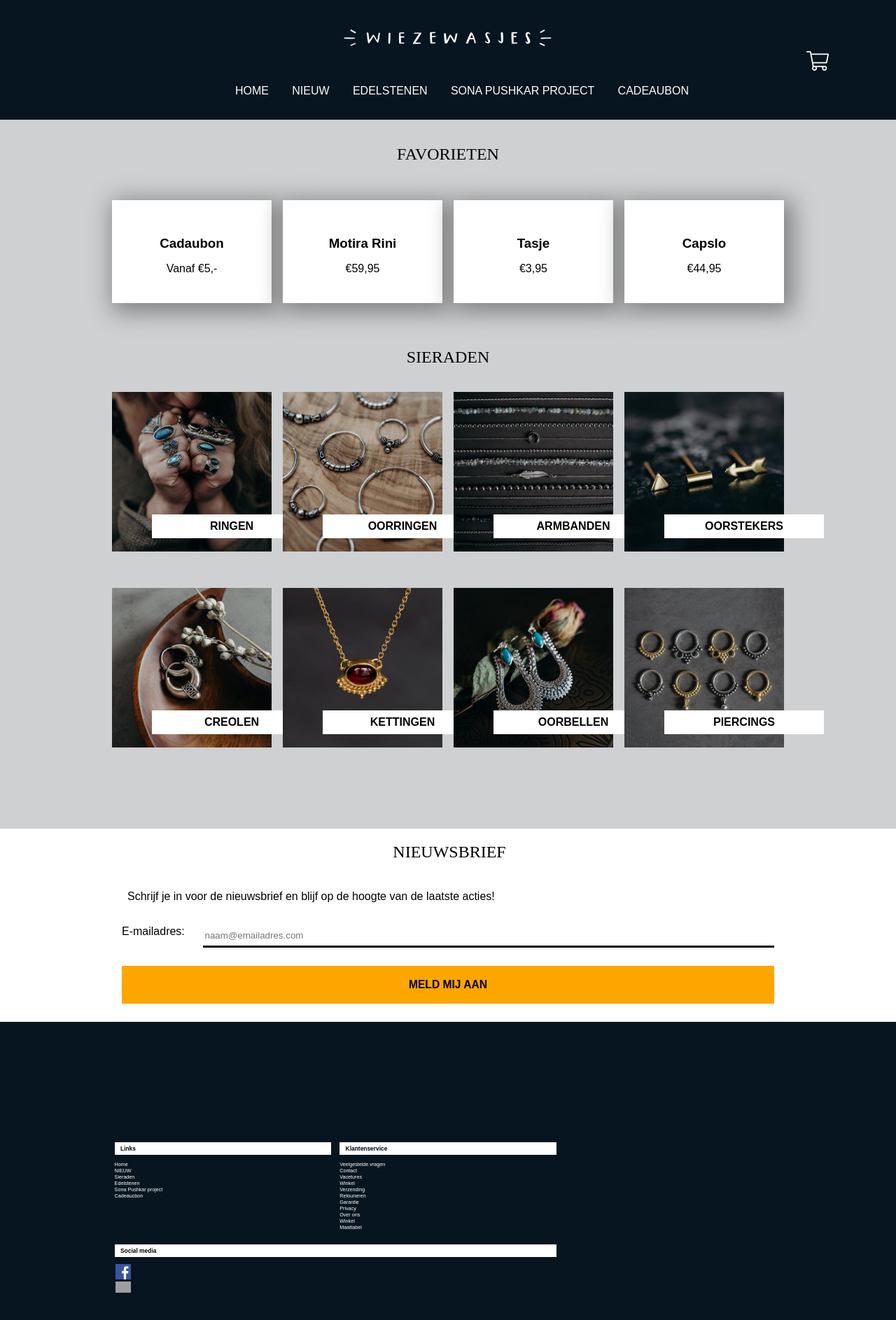
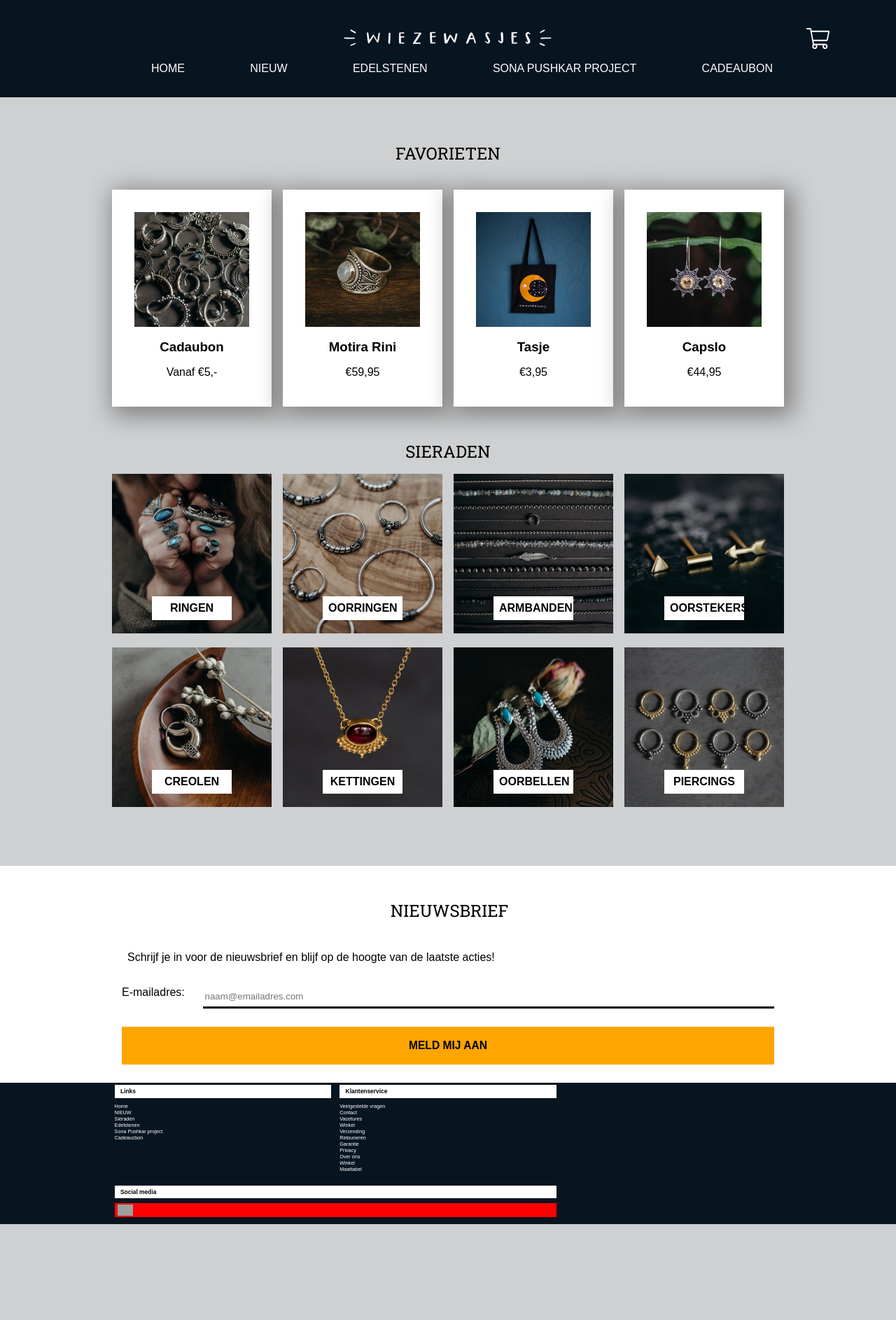
Before and after one commit to kitklop/frontend-blok-web, a plain HTML site: page index.html in a window 1280 px wide. Shown: the whole page at 70% size. After the commit the page ends 1749 px from the top, so only its background shows below. Drawn offline with Linux system fonts and the light colour scheme; grey boxes are pictures that could not be loaded; a web font is replaced by a local one.

Commit message:
eindoplevering0.9

```diff
--- a/index.html
+++ b/index.html
@@ -15,7 +15,7 @@
 <h1>Wiezewasjes sieraden!</h1>
 
 <a href="index.html"><img src="Afbeeldingen/Logo.png" alt=""></a>
-        <a href="#"><img src="Afbeeldingen/winkelwagentje.svg" alt="icoon winkelwagentje"></a>
+<button type="button" scr="#"></button>
 
 <nav>
 <ul>
@@ -150,38 +150,42 @@
 <footer>
 
 <section>
-
 <h3>Links</h3>
-            <a href="index.html">Home</a>
-            <a href="#">NIEUW</a>
-            <a href="#">Sieraden</a>
-            <a href="#">Edelstenen</a>
-            <a href="#">Sona Pushkar project</a>
-            <a href="#">Cadeaucbon</a>
+<ul>
+<li><a href="index.html">Home</a></li>
+<li><a href="#">NIEUW</a></li>
+<li><a href="#">Sieraden</a></li>
+<li><a href="#">Edelstenen</a></li>
+<li><a href="#">Sona Pushkar project</a></li>
+<li><a href="#">Cadeaucbon</a></li>
+</ul>
 </section>
 
 <section>
 <h3>Klantenservice</h3>
-            <a href="#">Veelgestelde vragen</a>
-            <a href="#">Contact</a>
-            <a href="#">Vacetures</a>
-            <a href="#">Winkel</a>
-            <a href="#">Verzending</a>
-            <a href="#">Retouneren</a>
-            <a href="#">Garantie</a>
-            <a href="#">Privacy</a>
-            <a href="#">Over ons</a>
-            <a href="#">Winkel</a>
-            <a href="#">Maattabel</a>
+<ul>
+<li><a href="#">Veelgestelde vragen</a></li>
+<li><a href="#">Contact</a></li>
+<li><a href="#">Vacetures</a></li>
+<li><a href="#">Winkel</a></li>
+<li><a href="#">Verzending</a></li>
+<li><a href="#">Retouneren</a></li>
+<li><a href="#">Garantie</a></li>
+<li><a href="#">Privacy</a></li>
+<li><a href="#">Over ons</a></li>
+<li><a href="#">Winkel</a></li>
+<li><a href="#">Maattabel</a></li>
+</ul>
 </section>
 
 <section>
 <h3>Social media</h3>
-            <a href="https://www.facebook.com/"><img src="Afbeeldingen/Facebook.svg" alt="facebook logo"></a>
-            <a href="https://www.instagram.com/"><img src="Afbeeldingen/instagram-logo.png" alt="instagram logo"></a>
+<ul>
+<li><a href="https://www.facebook.com/"><img src="Afbeeldingen/Facebook.svg" alt="facebook logo"></a></li>
+<li><a href="https://www.instagram.com/"><img src="Afbeeldingen/instagram-logo.png" alt="instagram logo"></a></li>
+</ul>
 </section>
 
-        <h3></h3>
 </footer>
 
 </body>
--- a/wiezewasjes.css
+++ b/wiezewasjes.css
@@ -1,10 +1,24 @@
+/*---------------------------------------------
+OVERALL STYLING
+---------------------------------------------*/
+
+/* ---------------------------------------------
+FONT
+-----------------------------------------------*/
+
+/* KOPJES*/
+@import url(//fonts.googleapis.com/css?family=Roboto+Slab&display=swap);
+
+/* TEKST*/
 @font-face {
-    font-family: 'American Typewriter';
-    src: url("AmericanTypewriter.ttc") format("truetype");
+font-family: 'Avenir';
+src: url("Avenir.ttc") format("truetype");
 }
 
-body {
-    font-family: 'Helvetica', sans-serif;
+/* ---------------------------------------------
+BODY
+-----------------------------------------------*/
+body{
 margin: 0;
 color: black;
 }
@@ -13,19 +27,19 @@ body.index {
 background-color: #ced0d2;
 }
 
-
-
+/* ---------------------------------------------
+KOPJES
+-----------------------------------------------*/
 h1,
 h2 {
-
-    font-family: 'American Typewriter', serif;
+margin-top: 2em;
+font-family: 'Roboto Slab', serif;
 text-transform: uppercase;
 text-align: center;
 color: black;
 text-decoration: none;
 font-weight: normal
 }
-
 
 h3 {
 font-family: "Avenir", sans-serif;
@@ -49,12 +63,9 @@ a {
 text-decoration: none;
 }
 
-
-
-
-
-/*header*/
-
+/* ---------------------------------------------
+HEADER
+-----------------------------------------------*/
 body > header {
 background: #071520;
 }
@@ -66,8 +77,8 @@ body > header h1 {
 left: -666em;
 }
 
-/*logo*/
-body > header > a:first-of-type > img {
+/* LOGO */
+body > header > a > img {
 display: block;
 width: 20em;
 
@@ -76,21 +87,29 @@ body > header > a:first-of-type > img {
 padding-top: 2em;
 }
 
-body > header > a:last-of-type > img {
-    width: 2em;
-    position: relative;
+/* WINKELWAGENTJE*/
+body > header > button {
+background-image: url(Afbeeldingen/winkelwagentje.svg);
+background-color: #071520;
+background-repeat: no-repeat;
+width: 2.5em;
+height: 2.5em;
+
+position: absolute;
 left: 90%;
-    padding-top: -5em;
+top: 5%;
 
+border: none;
 }
 
+/* WINKELWAGENTJE TOEGEVOEGD*/
+body.toegevoegd > header > button {
+background-image: url(Afbeeldingen/winkelwagentjeStip.svg);
+}
 
-
-/*navigatiebalk*/
-
+/* NAVIGATIEBAR */
 body > header > nav {
-    margin: 0em 3em 0em 3em;
-    max-width: 45em;
+width: 75%;
 margin-left: auto;
 margin-right: auto;
 }
@@ -119,16 +138,11 @@ body > header > nav ul a {
 white-space: nowrap;
 }
 
+/* EINDE HEADER */
 
-
-
-
-
-
-/*Alles na navigatie*/
-
-/*Stijling 'Favorieten'*/
-
+/*---------------------------------------------
+FAVORIETEN ALGEMEEN
+---------------------------------------------*/
 body.index > section > a > article {
 background-color: white;
 color: black;
@@ -140,14 +154,14 @@ body.index article img {
 max-width: 100%;
 }
 
-/*Stijling 'Sieraden'*/
-
+/*---------------------------------------------
+SIERADEN ALGEMEEN
+---------------------------------------------*/
 main.index {
 background-color: #ced0d2;
 }
 
-/*stijling kopjes sieraden*/
-
+/* KOPJES SIERADEN */
 body.index > main > a > article > button {
 position: absolute;
 }
@@ -155,7 +169,93 @@ body.index > main > a > article > button {
 body.index > main > h2 {
 margin-top: 2em;
 text-align: center;
-    margin: ;
+margin: 0;
+}
+
+/*---------------------------------------------
+FOOTER ALGEMEEN
+---------------------------------------------*/
+footer {
+background-color: #071520;
+width: auto;
+padding: 0 12.5%;
+}
+
+footer > section {
+;
+font-size: 75%;
+}
+
+footer > section > ul{
+list-style: none;
+padding: 0;
+}
+
+footer > section > h3{
+padding: .5em;
+color: black;
+background-color: white;
+text-align: left;
+margin: 0
+}
+
+footer > section > ul > li > a {
+margin-top: 1em;
+color: white;
+;
+
+}
+
+footer > section:last-of-type > ul {
+background-color: red;
+display: inline-flex;
+flex-direction: row;
+align-items: flex-start;
+}
+
+
+/*---------------------------------------------
+DETAILPAGINA ALGEMEEN
+---------------------------------------------*/
+
+/* NAVIGATIE PAD */
+body.detail > main > p:first-of-type {
+margin: 2em;
+word-spacing: .5em;
+}
+
+/* PRODUCT BESCHRIJVING*/
+body.detail > main > section > article > p {
+margin-bottom: 1em;
+}
+
+/* TEKST MET* */
+body.detail > main > section > article > p:last-of-type {
+font-size: 75%;
+}
+
+/* HELE FIELDSET */
+body.detail > main > section > form > fieldset {
+padding: 0;
+    border: none;
+    margin-top: -em;
+}
+
+/* VOEG TOE AAN WINKELWAGENTJE BUTTON */
+body.detail > main button{
+width: 100%;
+background-color: orange;
+text-transform: uppercase;
+font-weight: bold;
+padding: 1em;
+margin-top: 1.5em;
+}
+
+/* AANTAL KIEZEN SELECTOR */
+body.detail > main select{
+border: solid black 1px;
+border-radius: 0;
+display: inline;
 }
 
 
@@ -163,13 +263,12 @@ body.index > main > h2 {
 
 
 
-
-/*iPhone*/
-
+/*---------------------------------------------
+IPHONE MEDIA QUERY
+---------------------------------------------*/
 @media only screen and (min-width: 20em) {
 
-
-    /*    stijling favorieten*/
+/* INDEX - IPHONE - FAVORIETEN */
 body.index > section {
 width: 75%;
 margin: 0 auto;
@@ -179,25 +278,19 @@ body.index > main > h2 {
 padding: 1em;
 margin: 1em 0em
 }
-    /*    foto's favorieten weg*/
+
+/* INDEX - IPHONE - FAVORIETEN AFBEELDINGEN WEG*/
 body.index > section > a > article > img {
 display: none;
 }
 
-    /*    stijling kopjes favorieten*/
+/*INDEX - IPHONE - FAVORIETEN KOPJES*/
 body.index > section > a > article > h3,
 p {
 margin: 0em;
 }
 
-
-    /*    stijling sieraden*/
-    /*    h2 kopje sieraden*/
-    body.index main > h2 {
-        grid-column: span 2;
-    }
-
-    /*    grid sieraden*/
+/* INDEX - IPHONE - SIERADEN */
 body.index main {
 display: grid;
 grid-column: 1 / 3;
@@ -205,6 +298,11 @@ body.index > main > h2 {
 grid-gap: 1em;
 width: 75%;
 margin: 0 auto;
+}
+
+body.index main > h2 {
+margin-top: 2em;
+grid-column: span 2;
 }
 
 body.index main > a > article {
@@ -231,14 +329,13 @@ body.index > main > h2 {
 width: 100%
 }
 
-    /*form nieuwsbrief*/
+
+/* INDEX - IPHONE - NIEUWSBRIEF */
 body.index form {
-
 margin-top: 5em;
 max-width: auto;
 padding: 0 12.5% 1em;
 background-color: white;
-
 }
 
 body.index form > fieldset {
@@ -256,16 +353,13 @@ body.index > main > h2 {
 body.index form > fieldset > section {
 display: flex;
 justify-content: space-between;
-
 }
 
 body.index form > fieldset > section > label {
 hyphens: none;
 }
 
-
 body.index form > fieldset > section > input {
-
 font-family: 'Avenir', sans-serif;
 margin-left: 2em;
 height: 2em;
@@ -276,8 +370,6 @@ body.index > main > h2 {
 border-bottom: solid black;
 
 flex-grow: 1;
-
-
 }
 
 body.index form > fieldset > button {
@@ -293,15 +385,12 @@ body.index > main > h2 {
 }
 
 
-    /*footer iphone*/
-
+/* INDEX & DETAIL - IPHONE - FOOTER */
 footer {
-
 display: grid;
 grid-column: 1/3;
 grid-template-columns: 1fr 1fr;
 grid-gap: .5em;
-
 }
 
 footer > section {
@@ -309,14 +398,10 @@ body.index > main > h2 {
 flex-direction: column;
 padding: .5em;
 font-size: 75%;
-
 }
 
 footer > section > h3 {
 padding: .5em 1em;
-        color: white;
-        background-color:  #071520;
-        text-align: left;
 }
 
 footer > section img {
@@ -334,24 +419,30 @@ body.index > main > h2 {
 margin: .2em;
 display: flex;
 flex-direction: row;
-
-    }
 }
 
+/*---------------------------------------------
+DETAILPAGINA - IPHONE
+---------------------------------------------*/
+body.detail > main > section {
+margin: 0 2em
 }
 
+body.detail > main > section > img {
+width: 100%;
+box-shadow: .4em .4em .4em grey;
+}
 
-/*iPad*/
+} /* EINDE IPHONE MEDIA QUERY */
 
+
+
+/*---------------------------------------------
+IPAD MEDIA QUERY
+---------------------------------------------*/
 @media only screen and (min-width: 37.5em) {
 
-    /*ipad Stijling favorieten*/
-    /*    h2 kopje favorieten*/
-    body.index section h2 {
-        grid-column: span 2;
-    }
-
-    /*    hele section grid*/
+/* INDEX - IPAD - FAVORIETEN*/
 body.index > section {
 display: grid;
 grid-column: 1/3;
@@ -362,31 +453,27 @@ body.index > main > h2 {
 margin: auto;
 }
 
+body.index section h2 {
+grid-column: span 2;
+}
 
-    /*    ipad foto's favorieten terug*/
+body.index > section > a > article {
+margin: 0;
+}
+
 body.index > section > a > article > img {
 display: block;
 }
 
-    body.index > section > a > article {
-        border: solid white 1em;
-
+body.index > section > a > article > h3 p {
+margin: 1em .5em .5em .5em;
 }
 
-
-    body.index > section > a > article > h3 p {
-        margin: 1em .5em .5em .5em;
-
+body.index > section > a > article > h3{
+margin-top: 1em;
 }
 
-
-
-    /*ipad Stijling sieraden*/
-    body.index main > h2 {
-        grid-column: span 2;
-    }
-
-    /*    ipad grid sieraden*/
+/* INDEX - IPAD - SIERADEN */
 body.index main {
 display: grid;
 grid-column: 1 / 3;
@@ -397,9 +484,13 @@ body.index > main > h2 {
 margin: 0 auto;
 }
 
+body.index main > h2 {
+grid-column: span 2;
+}
 
 body.index main > a > article {
 position: relative;
+margin: 0;
 }
 
 body.index main > a > article > button {
@@ -422,30 +513,99 @@ body.index > main > h2 {
 width: auto;
 }
 
-/*    ipad footer*/
-
-    footer{
+/* INDEX & DETAIL - IPAD - FOOTER*/
+footer {
 display: grid;
 grid-column: 1 / 4;
 grid-column:
 }
 
-
+/*---------------------------------------------
+DETAILPAGINA - IPAD
+---------------------------------------------*/
+body.detail {
+width: 100%;
 }
 
-/*einde ipad weergave*/
+/* DETAIL - IPAD - PRODUCT ETC */
+body.detail > main > section {
+display: grid;
+grid-column: 4;
+grid-template-columns: 1fr 1fr 1fr;
+grid-row: 2;
+grid-template-rows: 3;
+grid-gap: 1em;
+}
 
-/*laptop weergave*/
+/* DETAIL - IPAD - PRODUCTFOTO */
+body.detail > main > section > img {
+grid-column-start: 1;
+grid-column-end: 2;
+margin-bottom: 2em;
+grid-row: span 2;
+}
 
+/* DETAIL - IPAD - PRODUCTFORMULIER*/
+body.detail > main > section > form {
+grid-column-start: 2;
+grid-column-end: 4;
+grid-row-start: 2;
+grid-row-end: 3;
+}
+
+body.detail > main > section > form > fieldset > option {
+font-family: "Abril Fatface", sans-serif;
+}
+
+/* DETAIL - IPAD - PRODUCTBESCHRIJVING*/
+body.detail > main > section > article {
+grid-column: span 3;
+}
+
+/* DETAIL - IPAD - MISSCHIEN VINDT JE DIT OOK LEUK */
+body.detail > section {
+display: grid;
+grid-column: 3;
+grid-template-columns: 1fr 1fr 1fr;
+grid-gap: 1em;
+margin: 5em;
+}
+
+/* DETAIL - IPAD - KOPJE MISSCHIEN VINDT JE DIT OOK LEUK */
+body.detail > section > h2 {
+grid-column: span 3;
+margin-top: 5em;
+}
+
+/* DETAIL - IPAD - KAARTJES MISSCHIEN VINDT JE DIT OOK LEUK*/
+body.detail > section > a > article {
+background-color: white;
+color: black;
+text-align: center;
+padding: 1em;
+margin: 1em 0em;
+box-shadow: .4em .4em 2em .4em grey;
+min-height: 13em;
+}
+
+/*DETAIL - IPAD - AFBEELDINGEN MISSCHIEN V.*/
+body.detail > section > a > article > img {
+max-width: 100%;
+}
+
+} /* EINDE IPAD MEDIA QUERY */
+
+
+/*---------------------------------------------
+LAPTOP MEDIA QUERY
+---------------------------------------------*/
 @media only screen and (min-width: 68.75em) {
 
-    /*laptop Stijling favorieten*/
-    /*    h2 kopje favorieten*/
+/* INDEX - LAPTOP - FAVORIETEN */
 body.index section h2 {
 grid-column: span 4;
 }
 
-    /*   laptop hele section grid*/
 body.index > section {
 display: grid;
 grid-column: 1/5;
@@ -458,23 +618,18 @@ body.index > main > h2 {
 
 body.index > section > a > article {
 border: solid white 1em;
-
 }
-
 
 body.index > section > a > article > h3,
 p {
 margin: 1em .5em .5em .5em;
 }
 
-
-    /*    laptop stijling sieraden*/
-    /*    h2 kopje sieraden*/
+/* INDEX - LAPTOP - SIERADEN */
 body.index main > h2 {
 grid-column: span 4;
 }
 
-    /*    laptop grid sieraden*/
 body.index main {
 display: grid;
 grid-column: 1 / 5;
@@ -506,7 +661,7 @@ body.index > main > h2 {
 bottom: 10%;
 }
 
-    /*laptop footer*/
+/* INDEX & DETAIL - LAPTOP - FOOTER */
 footer {
 font-size: 60%;
 
@@ -539,153 +694,4 @@ body.index > main > h2 {
 
 }
 
-/*index einde laptop*/
-
-/*form algemeen*/
-
-
-/*footer algemeen*/
-
-footer {
-    background-color: #071520;
-    width: auto;
-    padding: 12.5%;
-}
-
-footer > section {
-    display: flex;
-    flex-direction: column;
-    padding: .5em;
-    font-size: 75%;
-}
-
-footer > section > h3 {
-    padding: .5em 1em;
-    color: black;
-    background-color: white;
-    text-align: left;
-}
-
-footer > section > a{
-    color: white;
-}
-
-/*DETAILPAGINA*/
-
-body.detail > main > p:first-of-type{
-    margin: 2em;
-    word-spacing: .5em;
-
-}
-
-body.detail > main > section > article > p {
-    margin-bottom: 1em;
-
-
-}
-
-body.detail > main > section > article > p:last-of-type {
-    font-size: 75%;
-}
-
-/*detail iphone*/
-
-@media only screen and (min-width: 20em) {
-
-    body.detail > main > section {
-        margin: 0 2em
-    }
-
-
-    /*    afb kop tekst form*/
-    body.detail > main > section > img {
-        width: 100%;
-        box-shadow: .4em .4em .4em grey;
-    }
-
-}
-
-body.detail button{
-
-}
-
-
-
-/*detail ipad*/
-
-@media only screen and (min-width: 37.5em) {
-
-    body.detail {
-        width: 100%;
-    }
-
-    body.detail > main > section {
-        display: grid;
-        grid-column: 4;
-        grid-template-columns: 1fr 1fr 1fr;
-        grid-row: 2;
-        grid-template-rows: 3;
-        grid-gap: 2em;
-    }
-
-    body.detail > main > section > img {
-        grid-column-start: 1;
-        grid-column-end: 2;
-        margin-bottom: 2em;
-        grid-row: span 2;
-
-    }
-
-
-    body.detail > main > section > article {
-        grid-column: span 3;
-    }
-
-    body.detail > main > section > article > p {}
-
-    body.detail > main > section > form {
-        grid-column-start: 2;
-        grid-column-end: 4;
-        grid-row-start: 2;
-        grid-row-end: 3;
-
-    }
-
-    body.detail > main > section > form > fieldset > option {
-        font-family: "Abril Fatface", sans-serif;
-    }
-
-}
-
-/*    detail alles na main*/
-
-body.detail > section {
-    display: grid;
-    grid-column: 3;
-    grid-template-columns: 1fr 1fr 1fr;
-    grid-gap: 2em;
-    margin: 5em;
-
-}
-
-body.detail > section > h2 {
-    grid-column: span 3;
-    margin-top: 5em;
-}
-
-body.detail > section > a > article {
-    background-color: white;
-    color: black;
-    text-align: center;
-    padding: 1em;
-    margin: 1em 0em;
-    box-shadow: .4em .4em 2em .4em grey;
-    min-height: 13em;
-
-}
-
-body.detail >section > a > article > img {
-    max-width: 100%;
-}
-
-}
+/* EINDE LAPTOP MEDIA QUERY */
--- /dev/null
+++ b/wiezewasjes.js
@@ -0,0 +1,6 @@
+var body = detail.body;
+var buttonWinkelwagentje = detail.querySelector
+
+funtion addProduct() {
+    body.classList.add('toegevoegd');
+}
```
Also changed, not shown: detail.html (+47 -11 lines), Afbeeldingen/winkelwagentjeStip.svg (added), 2 other files. Lines whose indentation alone changed are shown as unchanged.
